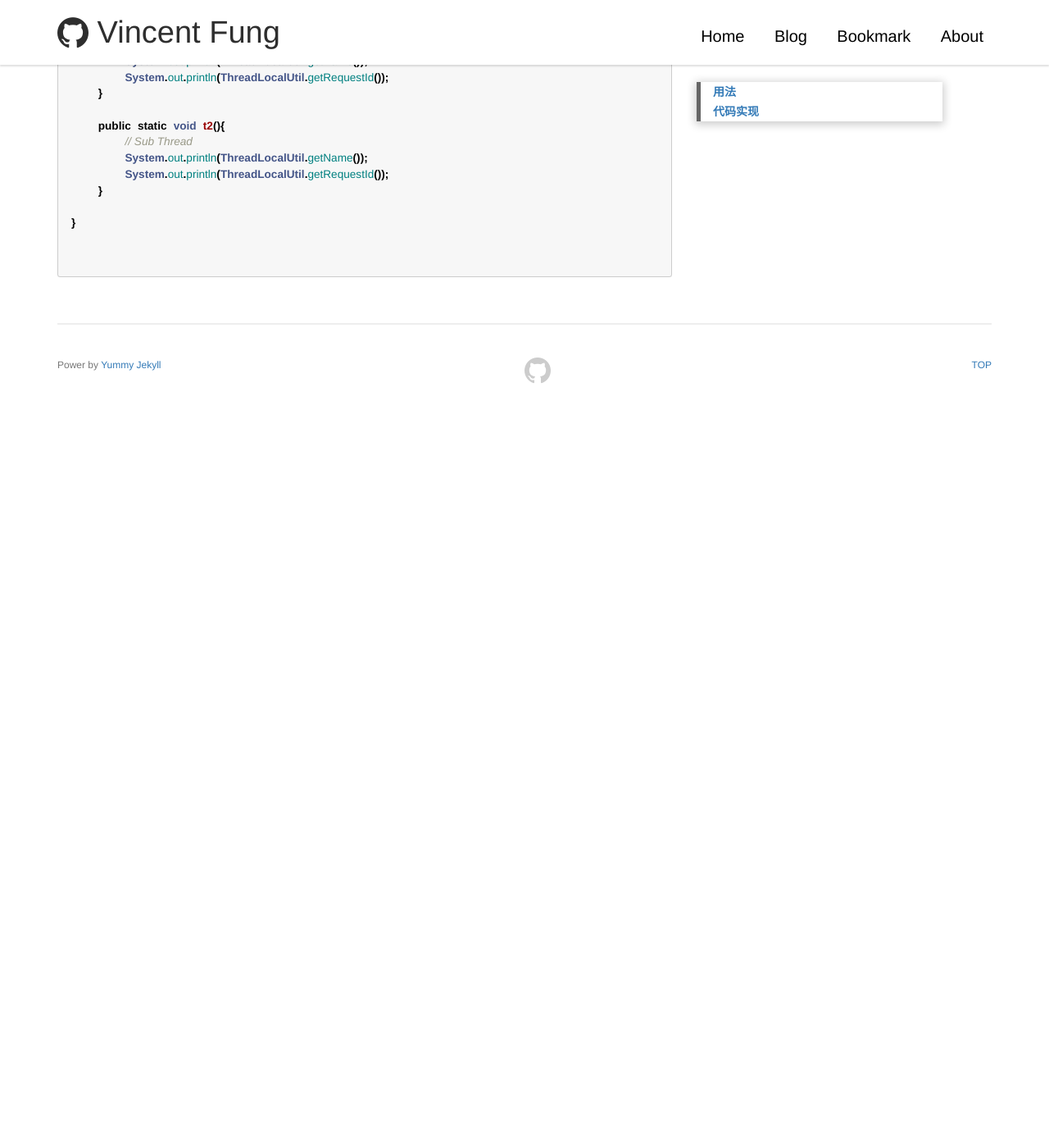
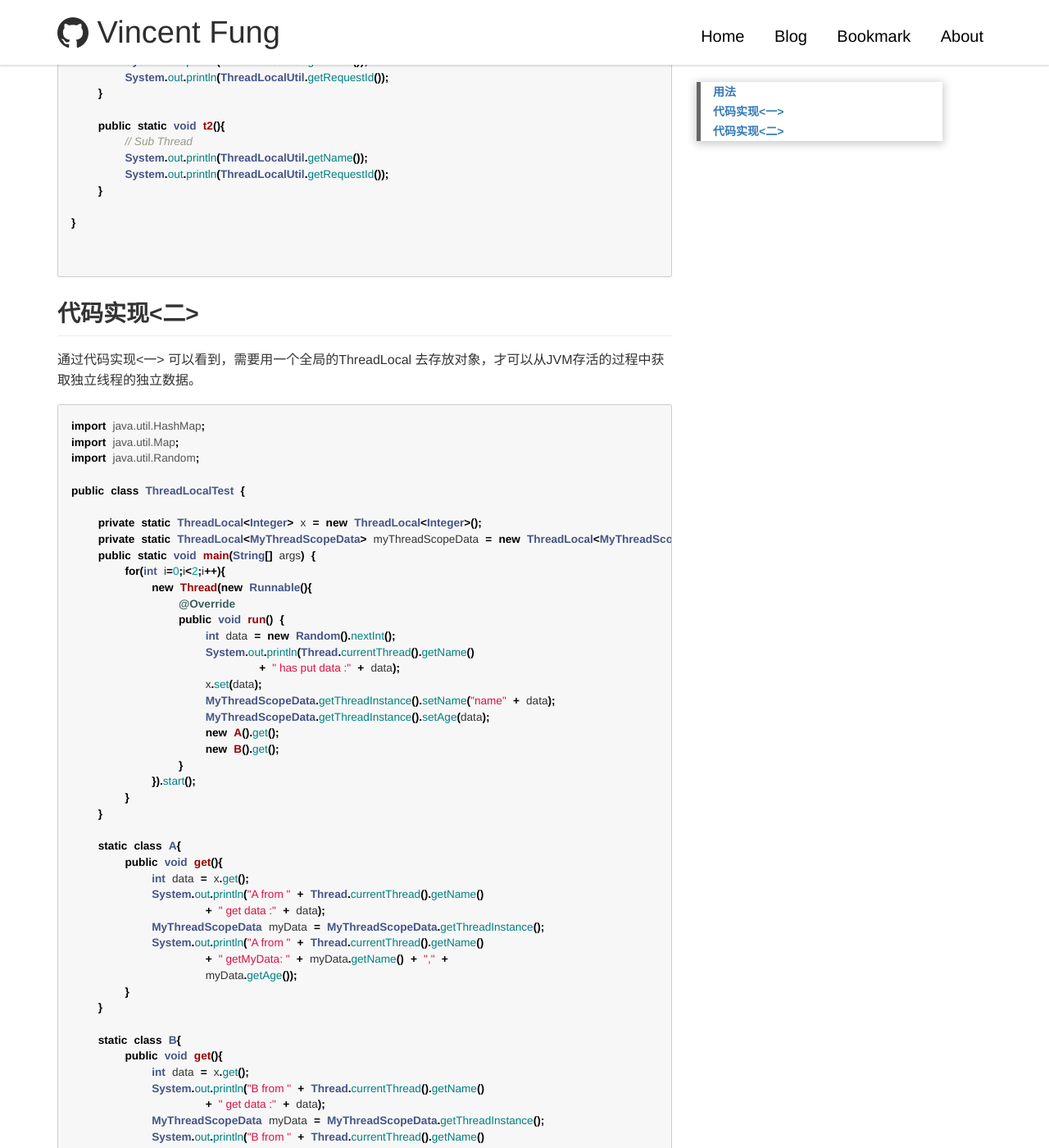
Before and after one commit to vincentfeng/vincentfeng.github.io, a Jekyll site: the page built from _posts/2019/2019-08-19-线程的感悟-ThreadLocal.md, in a window 1280 px wide and 1400 px high, scrolled down 2099 px. Shown: the whole window at 82% size. Built offline with Jekyll 4.4.1, drawn with Linux system fonts in a browser that asks for light colours; comment, search, counter and statistics services are not loaded; before the commit the page ends 2575 px from its top, so only the background shows below that; some of the changed text lies outside the part shown.

Commit message:
+ update

````diff
--- a/_posts/2019/2019-08-19-线程的感悟-ThreadLocal.md
+++ b/_posts/2019/2019-08-19-线程的感悟-ThreadLocal.md
@@ -12,7 +12,7 @@ tags: [java,线程]
 1. ThreadLocal 线程共享的变量
 2. ThreadLocal 不能多次创建
 
-## 代码实现 ##
+## 代码实现<一> ##
 
 ##### ThreadLocalUtil.java #####
 ``` java
@@ -99,3 +99,89 @@ public class ThreadLocalDemo {
 
 
 ```
+
+## 代码实现<二> ##
+
+通过代码实现<一> 可以看到，需要用一个全局的ThreadLocal 去存放对象，才可以从JVM存活的过程中获取独立线程的独立数据。
+
+``` java
+import java.util.HashMap;
+import java.util.Map;
+import java.util.Random;
+
+public class ThreadLocalTest {
+
+    private static ThreadLocal<Integer> x = new ThreadLocal<Integer>();
+    private static ThreadLocal<MyThreadScopeData> myThreadScopeData = new ThreadLocal<MyThreadScopeData>();
+    public static void main(String[] args) {
+        for(int i=0;i<2;i++){
+            new Thread(new Runnable(){
+                @Override
+                public void run() {
+                    int data = new Random().nextInt();
+                    System.out.println(Thread.currentThread().getName()
+                            + " has put data :" + data);
+                    x.set(data);
+                    MyThreadScopeData.getThreadInstance().setName("name" + data);
+                    MyThreadScopeData.getThreadInstance().setAge(data);
+                    new A().get();
+                    new B().get();
+                }
+            }).start();
+        }
+    }
+
+    static class A{
+        public void get(){
+            int data = x.get();
+            System.out.println("A from " + Thread.currentThread().getName()
+                    + " get data :" + data);
+            MyThreadScopeData myData = MyThreadScopeData.getThreadInstance();
+            System.out.println("A from " + Thread.currentThread().getName()
+                    + " getMyData: " + myData.getName() + "," +
+                    myData.getAge());
+        }
+    }
+
+    static class B{
+        public void get(){
+            int data = x.get();
+            System.out.println("B from " + Thread.currentThread().getName()
+                    + " get data :" + data);
+            MyThreadScopeData myData = MyThreadScopeData.getThreadInstance();
+            System.out.println("B from " + Thread.currentThread().getName()
+                    + " getMyData: " + myData.getName() + "," +
+                    myData.getAge());
+        }
+    }
+}
+
+class MyThreadScopeData{
+    private MyThreadScopeData(){}
+    public static MyThreadScopeData getThreadInstance(){
+        MyThreadScopeData instance = map.get();
+        if(instance == null){
+            instance = new MyThreadScopeData();
+            map.set(instance);
+        }
+        return instance;
+    }
+
+    private static ThreadLocal<MyThreadScopeData> map = new ThreadLocal<MyThreadScopeData>();
+
+    private String name;
+    private int age;
+    public String getName() {
+        return name;
+    }
+    public void setName(String name) {
+        this.name = name;
+    }
+    public int getAge() {
+        return age;
+    }
+    public void setAge(int age) {
+        this.age = age;
+    }
+}
+```
````
Also changed, not shown: _posts/2019/2019-08-20-线程的感悟-Atomic.md (+67 -0 lines).
